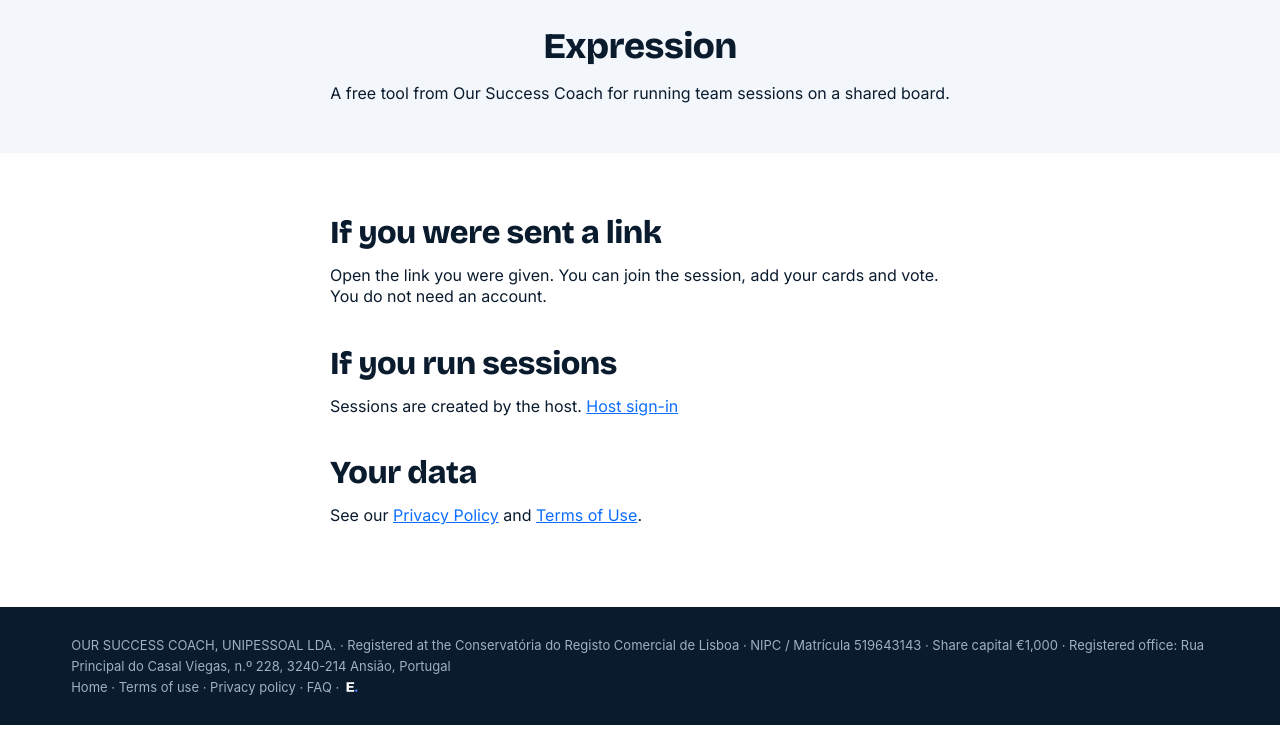
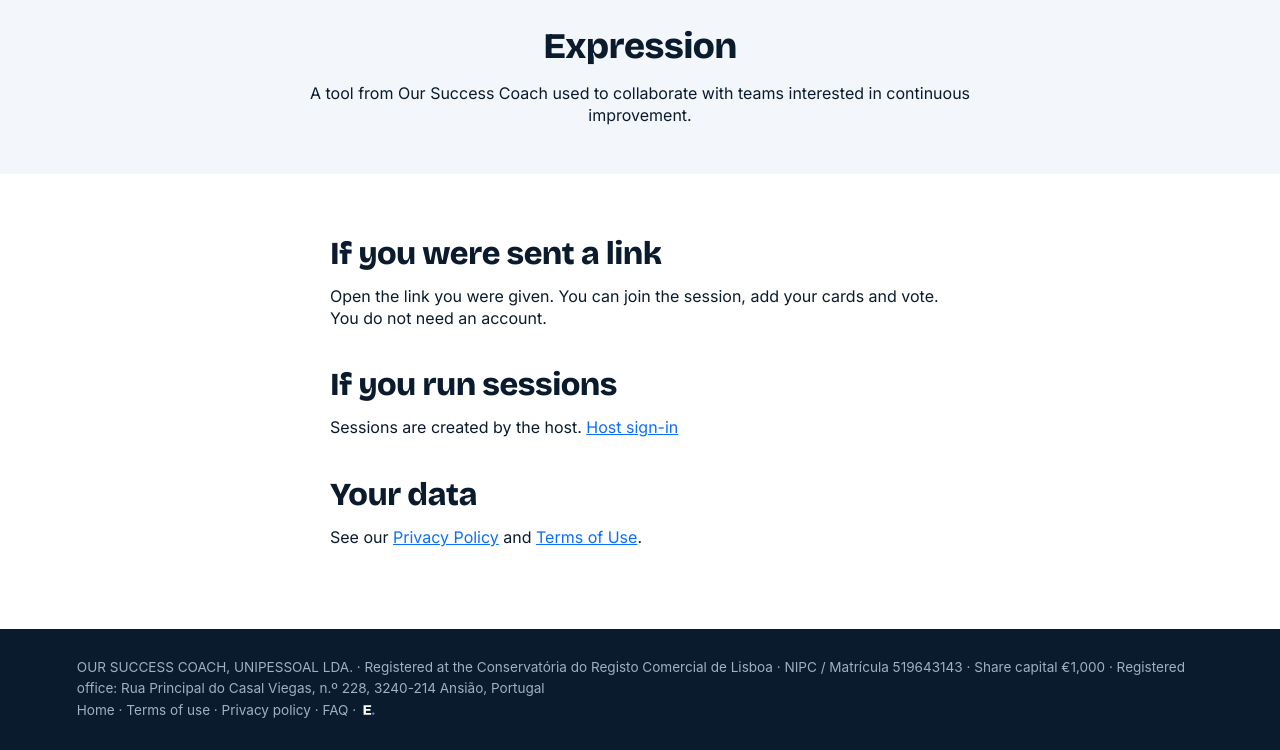
Before and after one commit to 351Nomad/oursuccesscoach-site, a plain HTML site: page tools/Expression/index.html in a window 1280 px wide. Shown: the part 85-835 px from the top of the page. Before the commit the page ends 810 px from the top, so only its background shows below. Drawn offline with Linux system fonts and the light colour scheme.

Commit message:
Site update 2026-11-22 08:40

```diff
--- a/policy-assets/css/site.css
+++ b/policy-assets/css/site.css
@@ -136,8 +136,8 @@ svg.ico{height:1em;vertical-align:middle}
 /* call to action */
 
 /* footer */
-.osc-footer{background:#0A1B2E;color:#9FB0C3;padding:28px 0;font:400 13px/1.6 "OSC Inter","Inter",-apple-system,system-ui,sans-serif;letter-spacing:normal;text-align:left}
-.osc-footer .wrap{box-sizing:border-box;width:auto;max-width:1240px;margin:0 auto;padding:0 clamp(20px,4vw,56px)}
+.osc-footer{background:#0A1B2E;color:#9FB0C3;padding:clamp(20px,2.2vw,28px) 0;font:400 clamp(12px,11px + .2vw,14px)/1.6 "OSC Inter","Inter",-apple-system,system-ui,sans-serif;letter-spacing:normal;text-align:left}
+.osc-footer .wrap{box-sizing:border-box;width:auto;max-width:none;margin:0;padding:0 clamp(20px,6vw,120px)}
 .osc-footer p{margin:0;font:inherit;color:inherit}
 .osc-footer a{color:inherit;text-decoration:none}
 .osc-footer a:hover,.osc-footer a:focus{color:#fff;text-decoration:underline}
--- a/tools/Expression/index.html
+++ b/tools/Expression/index.html
@@ -4,7 +4,7 @@
 <meta charset="utf-8">
 <meta name="viewport" content="width=device-width, initial-scale=1">
 <title>Our Success Coach | Expression</title>
-<meta name="description" content="Expression, a free tool from Our Success Coach for running team sessions.">
+<meta name="description" content="Expression, a tool from Our Success Coach used to collaborate with teams interested in continuous improvement.">
 <link rel="icon" type="image/svg+xml" href="/policy-assets/favicon/favicon.svg">
 <link rel="icon" type="image/png" sizes="32x32" href="/policy-assets/favicon/favicon-32.png">
 <link rel="icon" type="image/png" sizes="192x192" href="/policy-assets/favicon/favicon-192.png">
@@ -18,7 +18,7 @@
 <button type="button" aria-label="Open menu" aria-expanded="false" class="menu-toggle" id="menu-toggle"><svg class="ico" fill="none" viewBox="0 0 28 19" xmlns="http://www.w3.org/2000/svg" aria-hidden="true"><line x1="28" y1="9.5" x2="-1.31134e-07" y2="9.5" stroke="currentColor" stroke-width="3"></line><line x1="28" y1="1.5" x2="-1.31134e-07" y2="1.5" stroke="currentColor" stroke-width="3"></line><line x1="28" y1="17.5" x2="-1.31134e-07" y2="17.5" stroke="currentColor" stroke-width="3"></line></svg></button>
 <div class="menu" id="site-menu"><div class="menu-item"><a href="/">Home</a></div><div class="menu-item"><a href="/tools/Expression/">Expression</a></div><div class="social"><a aria-label="Our Success Coach on LinkedIn" href="https://www.linkedin.com/company/our-success-coach/" target="_blank" rel="noopener noreferrer"><svg class="ico" fill="none" viewBox="0 0 15 14" xmlns="http://www.w3.org/2000/svg" aria-hidden="true"><path d="M3.04348 1.52174C3.04348 2.37391 2.37391 3.04348 1.52174 3.04348C0.669565 3.04348 0 2.37391 0 1.52174C0 0.669565 0.669565 0 1.52174 0C2.37391 0 3.04348 0.669565 3.04348 1.52174ZM3.04348 4.26087H0V14H3.04348V4.26087ZM7.91304 4.26087H4.86957V14H7.91304V8.88696C7.91304 6.02609 11.5652 5.78261 11.5652 8.88696V14H14.6087V7.85217C14.6087 3.04348 9.19131 3.22609 7.91304 5.6V4.26087Z" fill="currentColor"></path></svg></a></div><div class="menu-small"><a href="/privacy-policy/">Privacy Policy</a><a href="/terms-of-use/">Terms of Use</a></div></div>
 </nav></header>
-<div class="hero"><section class="section"><h1 class="page-title">Expression</h1><p class="lead">A free tool from Our Success Coach for running team sessions on a shared board.</p></section></div>
+<div class="hero"><section class="section"><h1 class="page-title">Expression</h1><p class="lead">A tool from Our Success Coach used to collaborate with teams interested in continuous improvement.</p></section></div>
 <div class="main"><section class="section"><h2>If you were sent a link</h2><p>Open the link you were given. You can join the session, add your cards and vote. You do not need an account.</p><h2>If you run sessions</h2><p>Sessions are created by the host. <a class="link link-primary" href="https://expression.oursuccesscoach.com/">Host sign-in</a></p><h2>Your data</h2><p>See our <a class="link link-primary" href="/privacy-policy/">Privacy Policy</a> and <a class="link link-primary" href="/terms-of-use/">Terms of Use</a>.</p></section></div>
 
 <footer class="osc-footer"><div class="wrap"><p>OUR SUCCESS COACH, UNIPESSOAL LDA. · Registered at the Conservatória do Registo Comercial de Lisboa · NIPC / Matrícula 519643143 · Share capital €1,000 · Registered office: Rua Principal do Casal Viegas, n.º 228, 3240-214 Ansião, Portugal</p><p><a href="/">Home</a> · <a href="/terms-of-use/">Terms of use</a> · <a href="/privacy-policy/">Privacy policy</a> · <a href="https://expression.oursuccesscoach.com/faq/">FAQ</a> · <a href="https://expression.oursuccesscoach.com/" aria-label="Expression" title="Expression"><svg xmlns="http://www.w3.org/2000/svg" viewBox="0 0 64 64" width="18" height="18" aria-hidden="true" focusable="false" style="vertical-align:-4px"><path fill="#fff" transform="translate(9.148 49.000) scale(0.05152 -0.05152)" d="M69 0V660H231V0ZM186 0V130H593V0ZM186 274V391H542V274ZM186 531V660H590V531Z"/><circle fill="#4C8DFF" cx="47.10" cy="44.80" r="4.2"/></svg></a></p></div></footer>
```
Also changed, not shown: index.html (+2 -2 lines), privacy-policy/index.html (+1 -1 lines).
